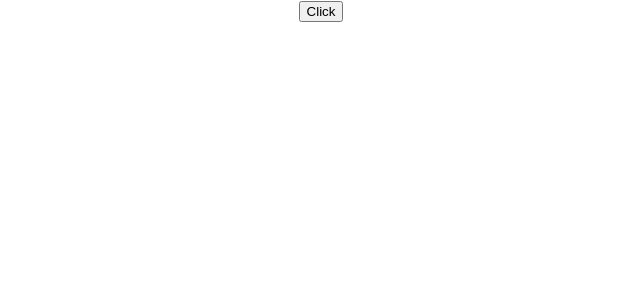
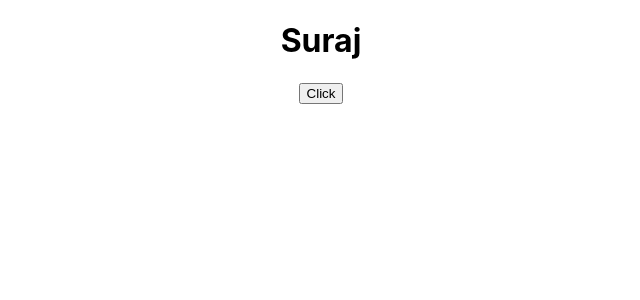
Before and after one commit to thesurajkmr/Learning, a React (Create React App) app in the folder React/hello-world/: page / in a window 1280 px wide. Shown: the top 300 px of the page, without its empty margins (319-959 px from the left). Built offline with nearby package versions, Linux system fonts and the light colour scheme.

Commit message:
tut 24 updated

```diff
--- a/React/hello-world/src/components/LifeCycleA.js
+++ b/React/hello-world/src/components/LifeCycleA.js
@@ -42,6 +42,9 @@ class LifeCycleA extends Component {
       console.log("LifeCycleA render method")
     return (
         <div>
+            {/* to trigger an update life cycle, we either
+            have to change a prop or a state */}
+            <h1>{this.state.name}</h1>
             <button onClick={this.changeState}>Click</button>
             <LifeCycleB/>
         </div>
```
Also changed, not shown: React/hello-world/tutorial_images/tut24f.png (added).
